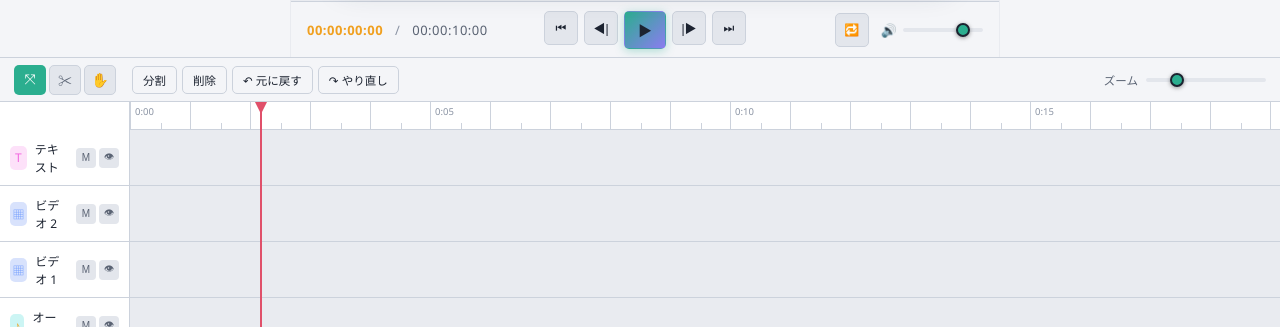
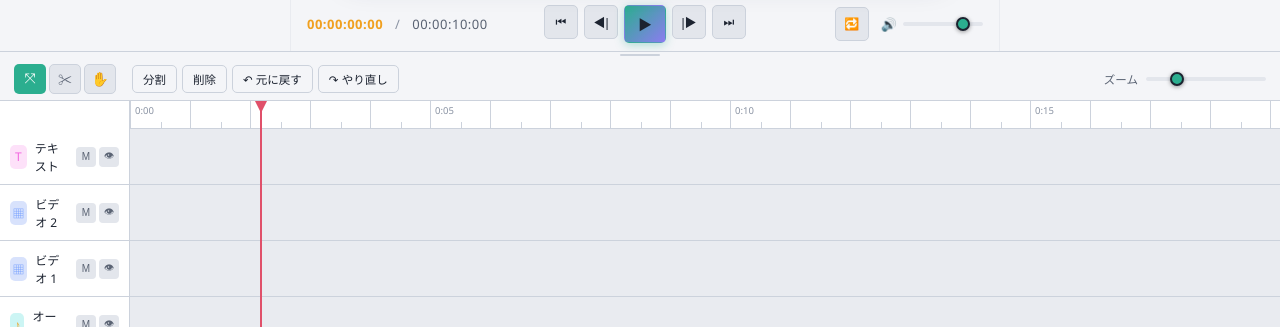
Before and after one commit to auriga-labs/auriga-studio, a PHP site: page / in a window 1280 px wide. Shown: the part 473-800 px from the top of the page. Run offline with PHP 8.4, Linux system fonts and the light colour scheme.

Commit message:
feat: タイムラインとプレビューの境界をドラッグして高さを調整できるようにする

```diff
--- a/index.html
+++ b/index.html
@@ -206,6 +206,8 @@
     </main>
 
     <!-- ===== タイムライン ===== -->
+    <!-- プレビューとタイムラインの境界をドラッグして高さを変更する -->
+    <div class="tl-resizer" id="tlResizer" title="ドラッグでタイムラインの高さを調整" role="separator" aria-orientation="horizontal"></div>
     <section class="timeline">
         <div class="timeline__toolbar">
             <div class="tl-tools">
--- a/main.js
+++ b/main.js
@@ -1025,6 +1025,7 @@
         bindContextMenu();
         bindMenuBar();
         bindAboutModal();   // バージョン情報モーダルの開閉
+        bindTimelineResizer();   // タイムラインの高さをドラッグで調整
 
         // テーマ切り替え
         $('#themeSelect').addEventListener('change', (e) => applyTheme(e.target.value));
@@ -1774,6 +1775,69 @@
         } catch (e) { toast('コピーに失敗しました'); }
     }
 
+    // ======================================================
+    // タイムラインの高さリサイズ
+    // ======================================================
+    // 高さの下限・上限（px）。上限はウィンドウ高さから一定量を引いて算出する
+    const TL_MIN_HEIGHT = 120;
+    const TL_HEIGHT_KEY = 'auriga.timelineHeight';
+
+    // ウィンドウサイズに応じた高さの上限を求める
+    function timelineMaxHeight() {
+        return Math.max(TL_MIN_HEIGHT, window.innerHeight - 240);
+    }
+
+    // 高さを範囲内に収めてタイムラインへ適用する
+    function setTimelineHeight(h) {
+        const clamped = Math.min(timelineMaxHeight(), Math.max(TL_MIN_HEIGHT, Math.round(h)));
+        const timeline = $('.timeline');
+        if (timeline) timeline.style.height = clamped + 'px';
+        return clamped;
+    }
+
+    // 境界バーのドラッグでタイムラインの高さを変える
+    function bindTimelineResizer() {
+        const resizer = $('#tlResizer');
+        const timeline = $('.timeline');
+        if (!resizer || !timeline) return;
+
+        // 保存済みの高さがあれば復元する
+        const stored = parseInt(localStorage.getItem(TL_HEIGHT_KEY), 10);
+        if (Number.isFinite(stored)) setTimelineHeight(stored);
+
+        let startY = 0;
+        let startHeight = 0;
+
+        function onMove(e) {
+            // 上にドラッグするほど高さが増える
+            setTimelineHeight(startHeight - (e.clientY - startY));
+        }
+
+        function onUp() {
+            window.removeEventListener('pointermove', onMove);
+            window.removeEventListener('pointerup', onUp);
+            document.body.classList.remove('is-resizing-timeline');
+            resizer.classList.remove('is-dragging');
+            // 確定した高さを保存する
+            localStorage.setItem(TL_HEIGHT_KEY, parseInt(timeline.style.height, 10));
+        }
+
+        resizer.addEventListener('pointerdown', (e) => {
+            e.preventDefault();
+            startY = e.clientY;
+            startHeight = timeline.getBoundingClientRect().height;
+            document.body.classList.add('is-resizing-timeline');
+            resizer.classList.add('is-dragging');
+            window.addEventListener('pointermove', onMove);
+            window.addEventListener('pointerup', onUp);
+        });
+
+        // ウィンドウ縮小時に上限を超えないよう再クランプする
+        window.addEventListener('resize', () => {
+            if (timeline.style.height) setTimelineHeight(parseInt(timeline.style.height, 10));
+        });
+    }
+
     // モーダルの開閉操作をバインドする
     function bindAboutModal() {
         const modal = $('#aboutModal');
--- a/style.css
+++ b/style.css
@@ -502,11 +502,36 @@ input[type="range"]::-webkit-slider-thumb:hover { transform: scale(1.2); }
 }
 
 /* ===== タイムライン ===== */
+/* プレビューとタイムラインの境界。ドラッグで高さを変える */
+.tl-resizer {
+    flex: none;
+    height: 6px;
+    background: var(--bg-1);
+    border-top: 1px solid var(--line);
+    cursor: row-resize;
+    position: relative;
+    z-index: 5;
+}
+/* 中央につまみのインジケーターを描く */
+.tl-resizer::after {
+    content: "";
+    position: absolute;
+    left: 50%; top: 50%;
+    width: 40px; height: 2px;
+    transform: translate(-50%, -50%);
+    border-radius: 2px;
+    background: var(--line);
+    transition: background-color .15s;
+}
+.tl-resizer:hover::after,
+.tl-resizer.is-dragging::after { background: var(--accent); }
+/* ドラッグ中は本文の選択を抑止する */
+body.is-resizing-timeline { cursor: row-resize; user-select: none; }
+
 .timeline {
     flex: none;
     height: 270px;
     background: var(--bg-1);
-    border-top: 1px solid var(--line);
     display: flex; flex-direction: column;
     min-height: 0;
 }
--- a/version.json
+++ b/version.json
@@ -1,5 +1,5 @@
 {
   "version": "0.0.1",
-  "commit": "6afbcfe28089126959c18ecd3e324a68135562e0",
-  "date": "2026-06-29T04:47:18.530Z"
+  "commit": "aa10efd0d8efa240d3c895972aa1d57b58e27d01",
+  "date": "2026-06-29T04:50:35.459Z"
 }
```
